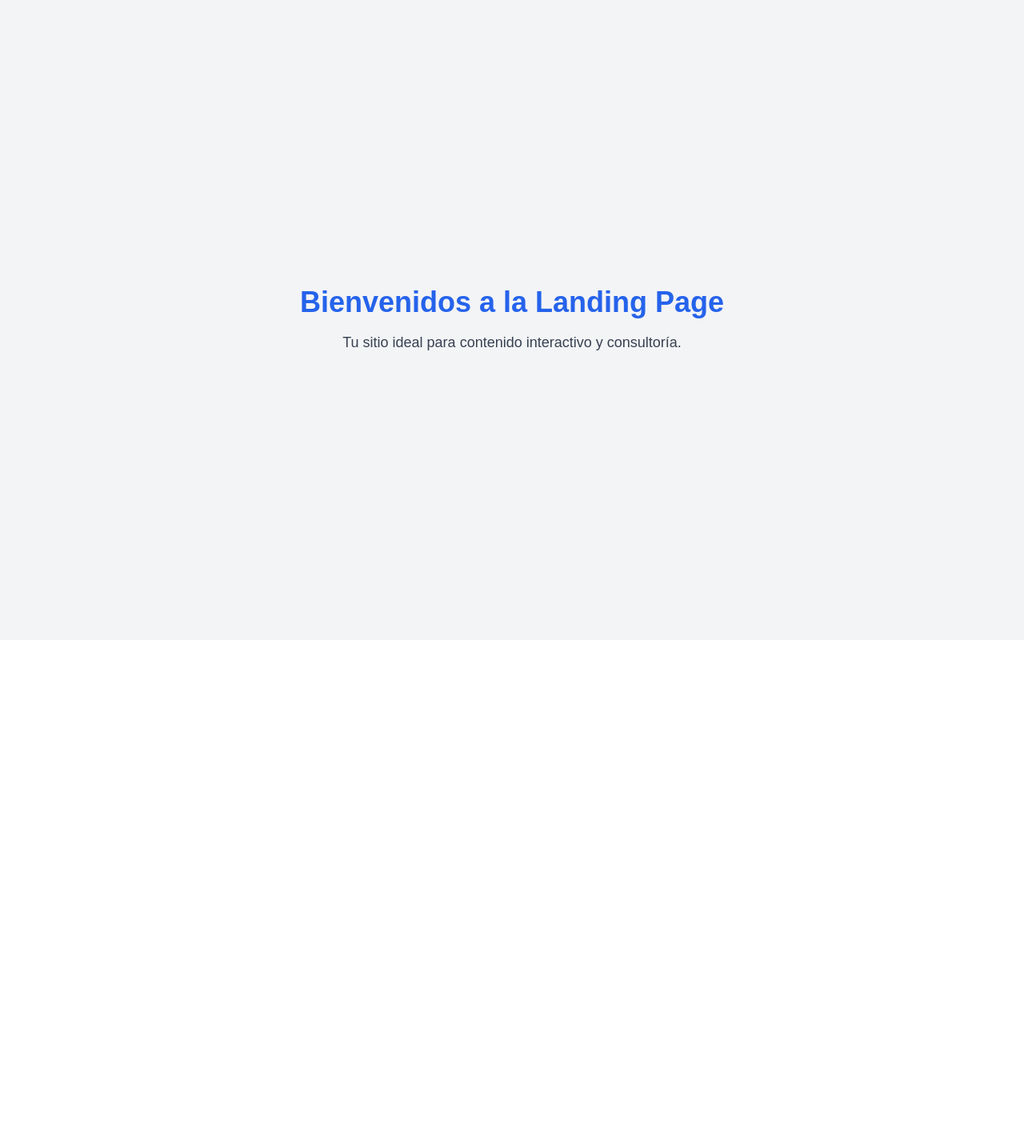
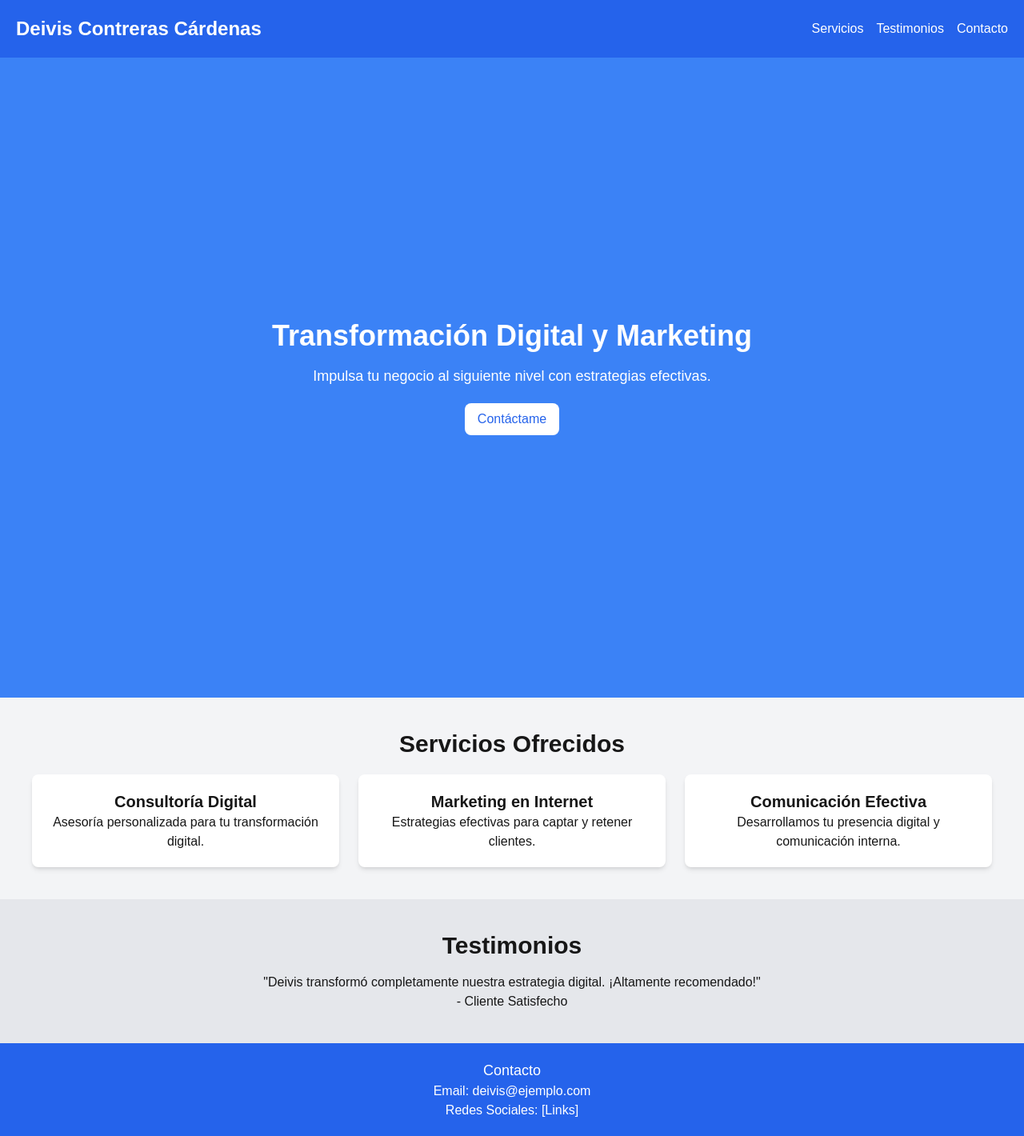
Before and after one commit to deivipluss/landing, a Next.js app: page / in a window 1280 px wide. Shown: the whole page at 80% size. Before the commit the page ends 800 px from the top, so only its background shows below. Built offline with nearby package versions, Linux system fonts and the light colour scheme.

Commit message:
landingmodificacion

```diff
--- a/app/page.tsx
+++ b/app/page.tsx
@@ -3,9 +3,58 @@ import React from 'react';
 
 const LandingPage = () => {
   return (
-    <div className="flex flex-col items-center justify-center min-h-screen bg-gray-100 text-center">
-      <h1 className="text-4xl font-bold text-blue-600">Bienvenidos a la Landing Page</h1>
-      <p className="mt-4 text-lg text-gray-700">Tu sitio ideal para contenido interactivo y consultoría.</p>
+    <div className="bg-gray-100">
+      {/* Encabezado */}
+      <header className="flex justify-between items-center p-5 bg-blue-600 text-white">
+        <h1 className="text-2xl font-bold">Deivis Contreras Cárdenas</h1>
+        <nav>
+          <ul className="flex space-x-4">
+            <li><a href="#services">Servicios</a></li>
+            <li><a href="#testimonials">Testimonios</a></li>
+            <li><a href="#contact">Contacto</a></li>
+          </ul>
+        </nav>
+      </header>
+
+      {/* Hero Section */}
+      <section className="flex flex-col items-center justify-center min-h-screen bg-blue-500 text-white text-center">
+        <h2 className="text-4xl font-bold">Transformación Digital y Marketing</h2>
+        <p className="mt-4 text-lg">Impulsa tu negocio al siguiente nivel con estrategias efectivas.</p>
+        <a href="#contact" className="mt-5 px-4 py-2 bg-white text-blue-600 rounded-lg">Contáctame</a>
+      </section>
+
+      {/* Servicios */}
+      <section id="services" className="p-10 text-center">
+        <h3 className="text-3xl font-bold">Servicios Ofrecidos</h3>
+        <div className="mt-5 grid grid-cols-1 md:grid-cols-3 gap-6">
+          <div className="p-5 bg-white shadow-md rounded-lg">
+            <h4 className="text-xl font-semibold">Consultoría Digital</h4>
+            <p>Asesoría personalizada para tu transformación digital.</p>
+          </div>
+          <div className="p-5 bg-white shadow-md rounded-lg">
+            <h4 className="text-xl font-semibold">Marketing en Internet</h4>
+            <p>Estrategias efectivas para captar y retener clientes.</p>
+          </div>
+          <div className="p-5 bg-white shadow-md rounded-lg">
+            <h4 className="text-xl font-semibold">Comunicación Efectiva</h4>
+            <p>Desarrollamos tu presencia digital y comunicación interna.</p>
+          </div>
+        </div>
+      </section>
+
+      {/* Testimonios */}
+      <section id="testimonials" className="p-10 bg-gray-200 text-center">
+        <h3 className="text-3xl font-bold">Testimonios</h3>
+        <p className="mt-4">"Deivis transformó completamente nuestra estrategia digital. ¡Altamente recomendado!"</p>
+        <p>- Cliente Satisfecho</p>
+      </section>
+
+      {/* Pie de Página */}
+      <footer id="contact" className="p-5 bg-blue-600 text-white text-center">
+        <h3 className="text-lg">Contacto</h3>
+        <p>Email: deivis@ejemplo.com</p>
+        <p>Redes Sociales: [Links]</p>
+      </footer>
     </div>
   );
 };
```
